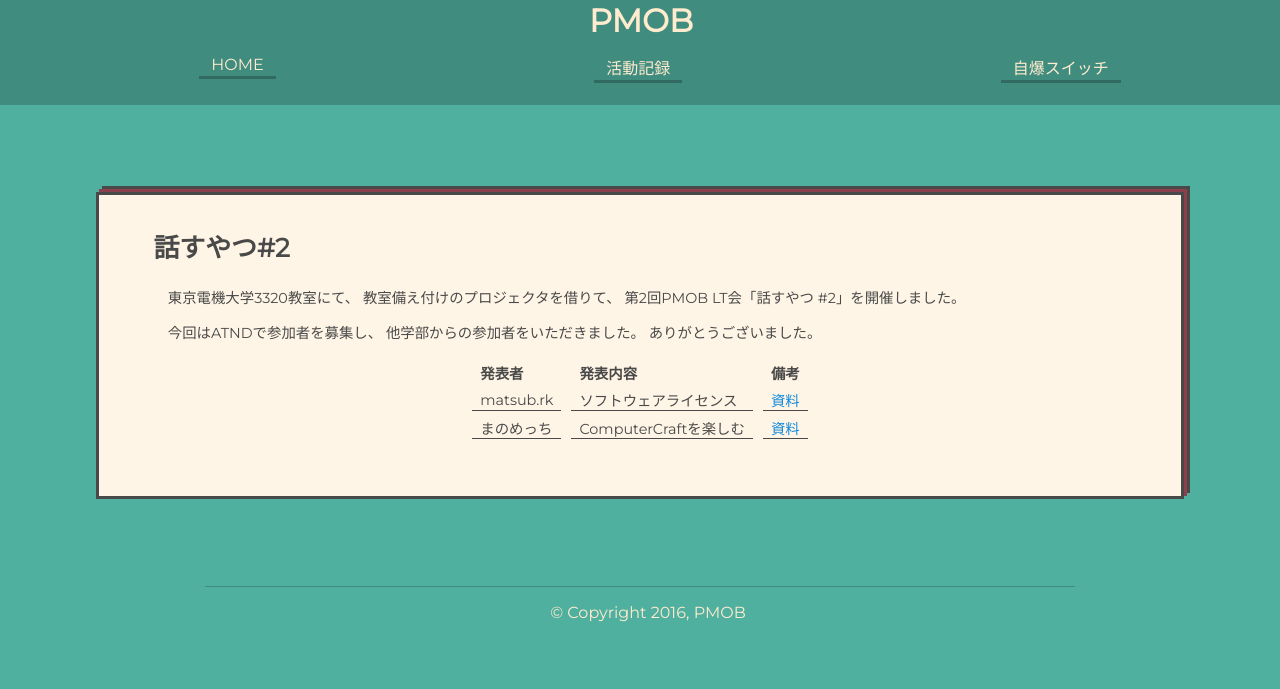
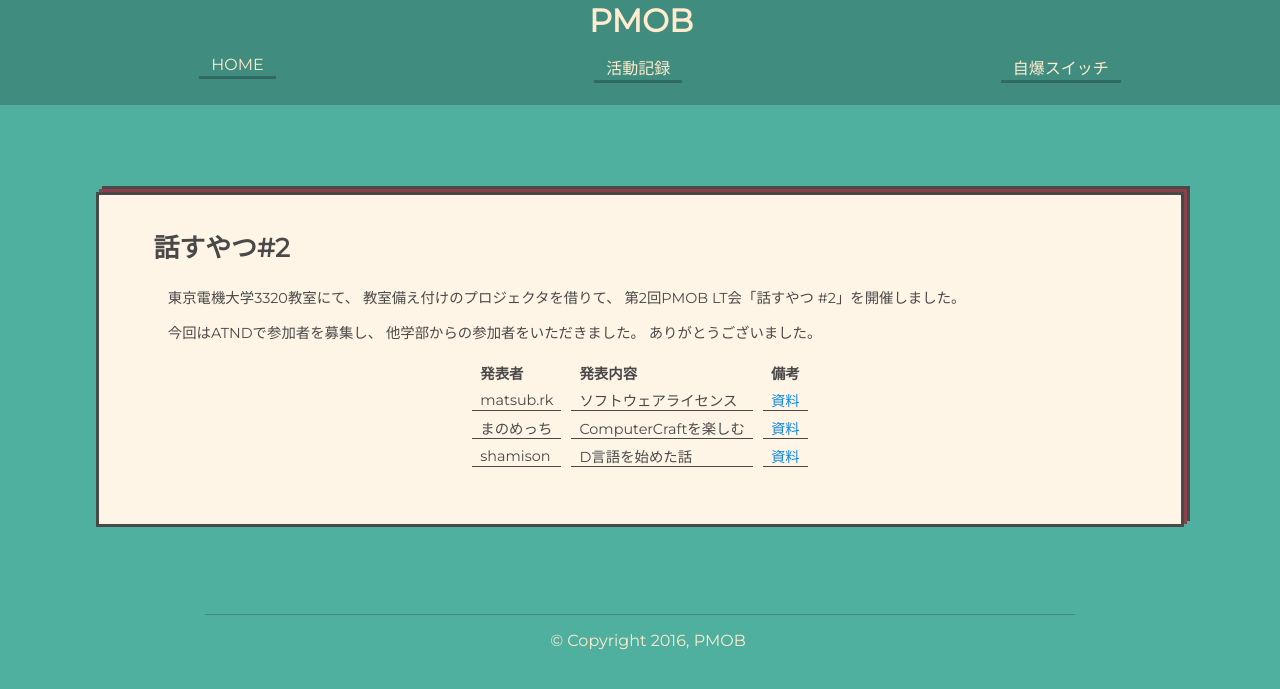
Before and after one commit to falcao0168/PMOB.github.io, a Jekyll site: the page built from _posts/2016-01-29-hanasuyatsu-02.md, in a window 1280 px wide. Shown: the top 689 px of the page. Built offline with Jekyll 4.4.1, drawn with Linux system fonts in a browser that asks for light colours.

Commit message:
:add: shamison

```diff
--- a/_posts/2016-01-29-hanasuyatsu-02.md
+++ b/_posts/2016-01-29-hanasuyatsu-02.md
@@ -14,3 +14,4 @@ title: 話すやつ#2
 |------------|----------|------|
 | matsub.rk  | ソフトウェアライセンス | [資料](http://matsub.github.io/slides/LT_license/) |
 | まのめっち | ComputerCraftを楽しむ | [資料](http://asatake.github.io/slides/pmobLT01/) |
+| shamison   | D言語を始めた話 | [資料](http://shamison.com/slides/d-is-awesome/) |
```
Also changed, not shown: _posts/2015-11-13-hanasuyatsu-01.md (+1 -0 lines).
